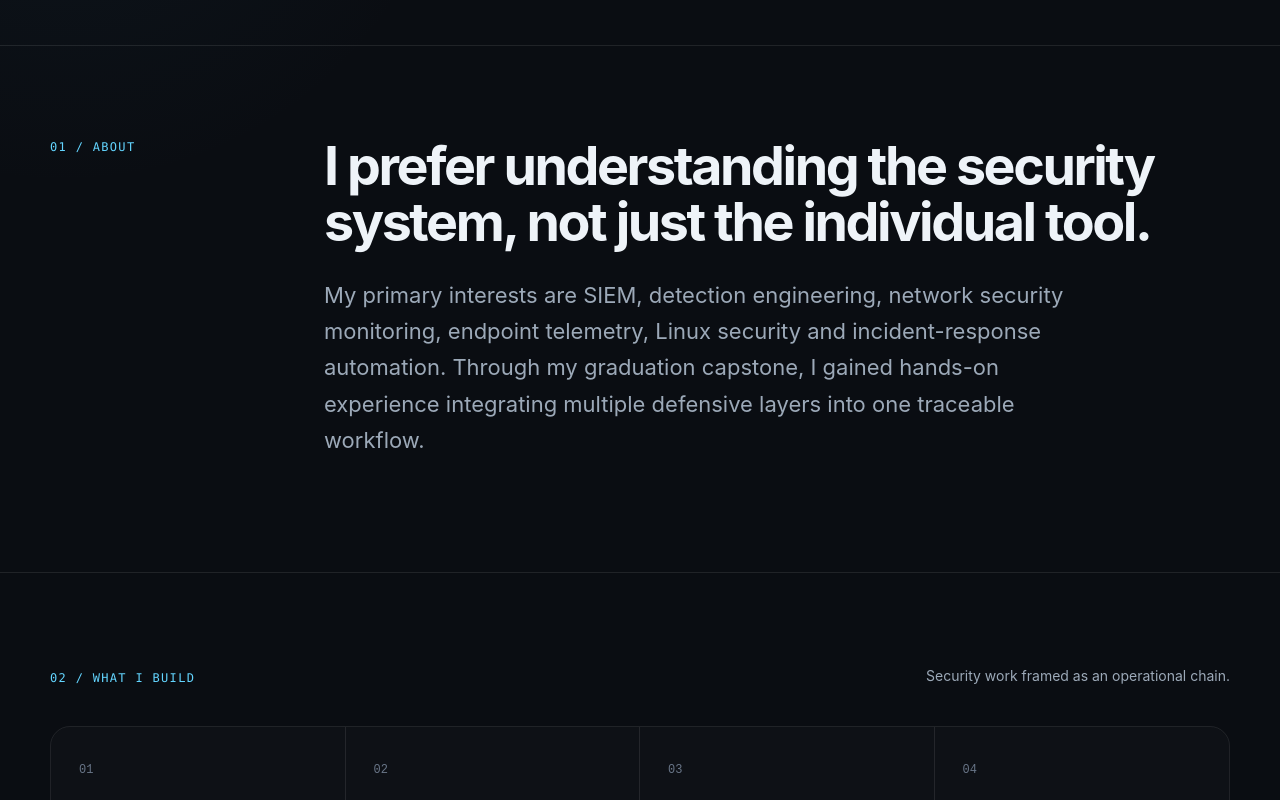
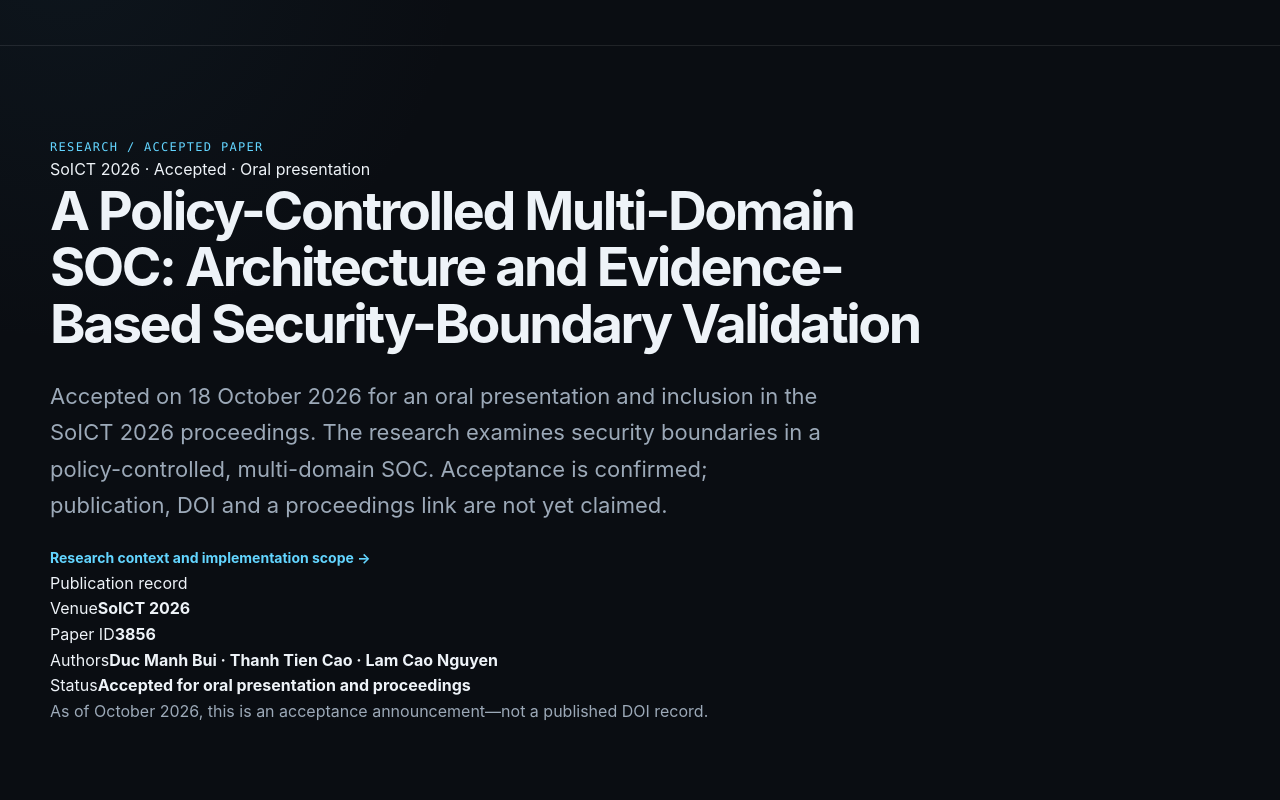
Before and after one commit to CH3COOCH2CH2CH3/Portfolio, a Next.js app: page / in a window 1280 px wide. Shown: the part 1120-1920 px from the top of the page. Built offline with nearby package versions, Linux system fonts and the light colour scheme.

Commit message:
docs(portfolio): add SoICT accepted paper and clarify contribution boundaries

```diff
--- a/app/page.tsx
+++ b/app/page.tsx
@@ -52,6 +52,7 @@
                 <span>HUFLIT</span>
                 <span>Cybersecurity</span>
                 <span>Blue Team / SOC</span>
+                <span>SoICT 2026 · Accepted paper</span>
               </div>
             </div>
 
@@ -72,6 +73,30 @@
               <div className="panel-foot">
                 <span>Detect</span><span>Analyze</span><span>Respond</span><span>Verify</span>
               </div>
+            </aside>
+          </div>
+        </section>
+
+        <section id="research" className="section-pad border-top research-section">
+          <div className="container research-grid">
+            <div>
+              <div className="section-label">Research / Accepted Paper</div>
+              <div className="research-status">SoICT 2026 · Accepted · Oral presentation</div>
+              <h2>A Policy-Controlled Multi-Domain SOC: Architecture and Evidence-Based Security-Boundary Validation</h2>
+              <p className="lead">
+                Accepted on 18 October 2026 for an oral presentation and inclusion in the SoICT 2026 proceedings.
+                The research examines security boundaries in a policy-controlled, multi-domain SOC.
+                Acceptance is confirmed; publication, DOI and a proceedings link are not yet claimed.
+              </p>
+              <Link className="text-link" href="/projects/mini-soc#publication">Research context and implementation scope →</Link>
+            </div>
+            <aside className="publication-panel" aria-label="Accepted paper details">
+              <span className="publication-panel-eyebrow">Publication record</span>
+              <div className="publication-field"><span>Venue</span><strong>SoICT 2026</strong></div>
+              <div className="publication-field"><span>Paper ID</span><strong>3856</strong></div>
+              <div className="publication-field"><span>Authors</span><strong>Duc Manh Bui · Thanh Tien Cao · Lam Cao Nguyen</strong></div>
+              <div className="publication-field"><span>Status</span><strong>Accepted for oral presentation and proceedings</strong></div>
+              <p className="publication-disclaimer">As of October 2026, this is an acceptance announcement—not a published DOI record.</p>
             </aside>
           </div>
         </section>
@@ -138,8 +163,8 @@
               <div>
                 <h2>Mini SOC for Enterprise Web & Endpoint Security</h2>
                 <p className="lead">
-                  A self-hosted lab integrating Wazuh SIEM, inline Suricata IPS, NGINX, nftables,
-                  endpoint telemetry, Shuffle SOAR, restricted response APIs, backup recovery and evidence-safe LLM enrichment to build traceable
+                  A policy-controlled, multi-domain SOC research lab combining Wazuh SIEM, inline Suricata IPS, NGINX, nftables,
+                  endpoint telemetry, Shuffle SOAR, restricted response APIs and supporting SDN/LLM research modules to build traceable
                   Detect → Analyze → Respond workflows.
                 </p>
                 <div className="role-box">
@@ -147,8 +172,8 @@
                   <strong>SOC & Security Engineering</strong>
                   <p>
                     Responsible for the SOC/security-engineering portion: SIEM, gateway security,
-                    inline IPS, detection rules, endpoint monitoring, SOAR workflows, response APIs,
-                    safe-automation policy and E2E testing. SDN and LLM implementation were developed by my teammate.
+                    inline IPS, detection rules, endpoint monitoring, SOAR workflows and restricted response APIs.
+                    My teammate led the SDN implementation and core LLM work; I also supported LLM integration.
                   </p>
                 </div>
                 <Link className="text-link" href="/projects/mini-soc">Open full technical case study →</Link>
```
